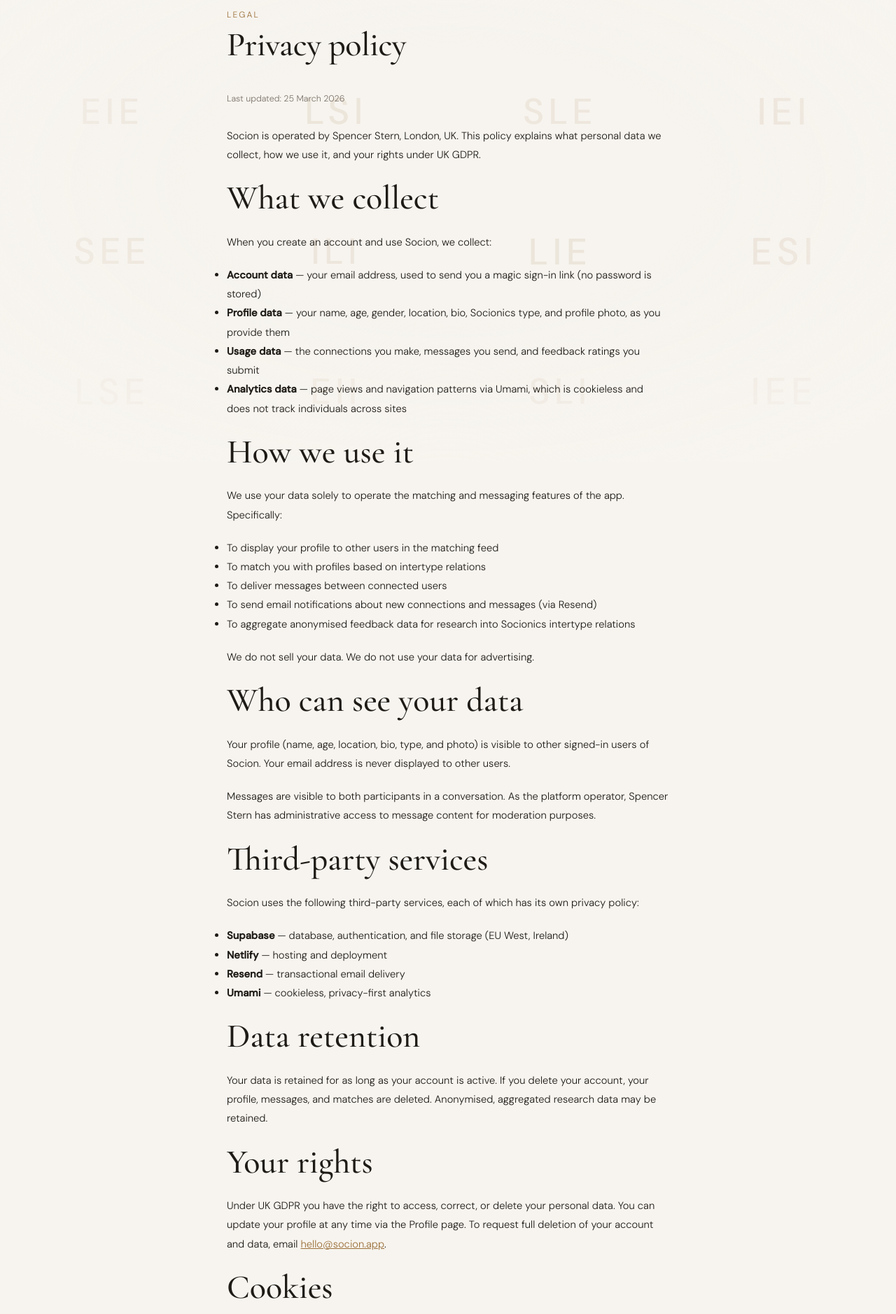
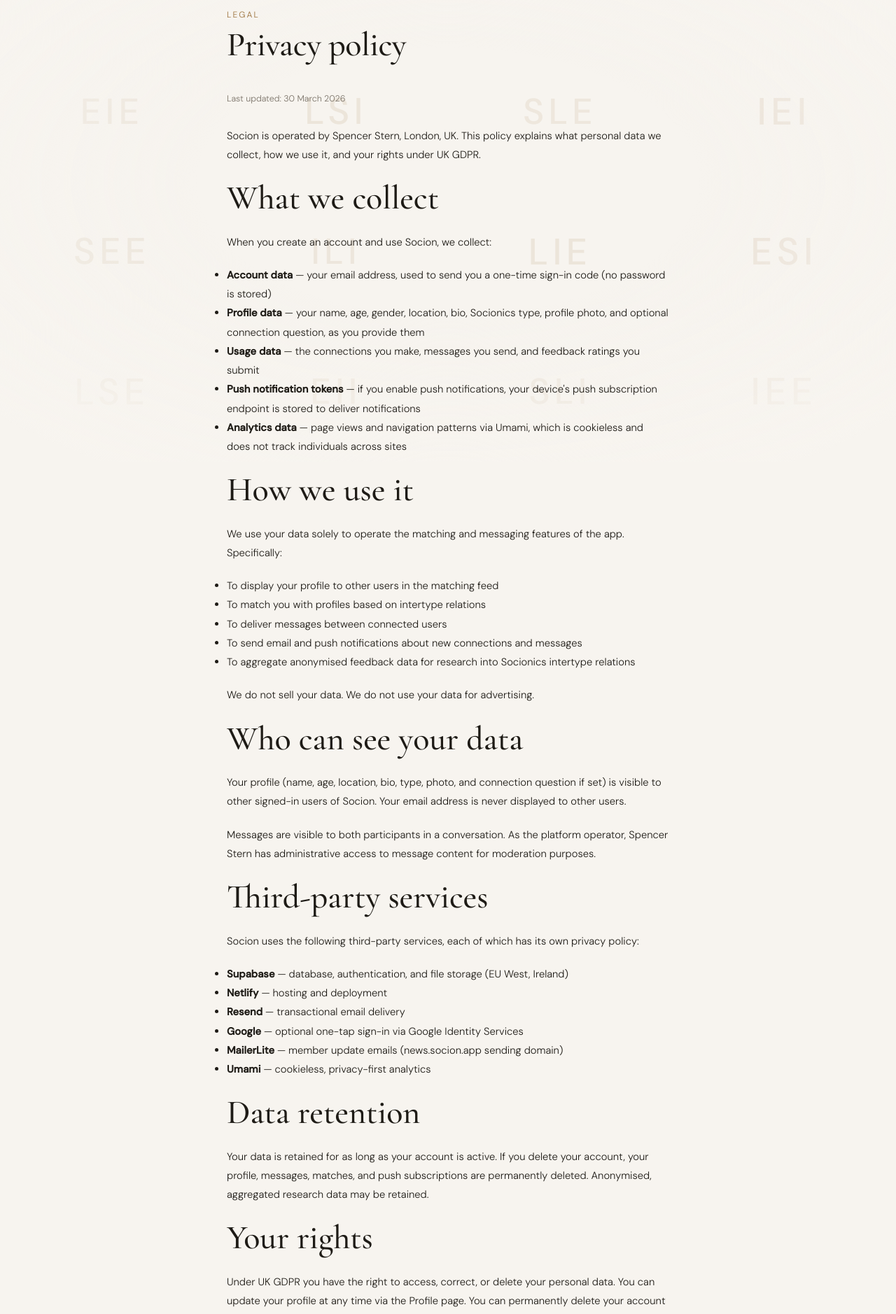
Before and after one commit to sstern42/socionics-match, a React (Vite) app: page /privacy in a window 1280 px wide. Shown: the part 140-2018 px from the top of the page at 70% size. Built offline with nearby package versions, Linux system fonts and the light colour scheme; no server answers.

Commit message:
Add files via upload

```diff
--- a/src/pages/Privacy.jsx
+++ b/src/pages/Privacy.jsx
@@ -10,16 +10,17 @@
         </h1>
 
         <div style={proseStyle}>
-          <p style={metaStyle}>Last updated: 25 March 2026</p>
+          <p style={metaStyle}>Last updated: 30 March 2026</p>
 
           <p>Socion is operated by Spencer Stern, London, UK. This policy explains what personal data we collect, how we use it, and your rights under UK GDPR.</p>
 
           <h2>What we collect</h2>
           <p>When you create an account and use Socion, we collect:</p>
           <ul>
-            <li><strong>Account data</strong> — your email address, used to send you a magic sign-in link (no password is stored)</li>
-            <li><strong>Profile data</strong> — your name, age, gender, location, bio, Socionics type, and profile photo, as you provide them</li>
+            <li><strong>Account data</strong> — your email address, used to send you a one-time sign-in code (no password is stored)</li>
+            <li><strong>Profile data</strong> — your name, age, gender, location, bio, Socionics type, profile photo, and optional connection question, as you provide them</li>
             <li><strong>Usage data</strong> — the connections you make, messages you send, and feedback ratings you submit</li>
+            <li><strong>Push notification tokens</strong> — if you enable push notifications, your device's push subscription endpoint is stored to deliver notifications</li>
             <li><strong>Analytics data</strong> — page views and navigation patterns via Umami, which is cookieless and does not track individuals across sites</li>
           </ul>
 
@@ -29,13 +30,13 @@
             <li>To display your profile to other users in the matching feed</li>
             <li>To match you with profiles based on intertype relations</li>
             <li>To deliver messages between connected users</li>
-            <li>To send email notifications about new connections and messages (via Resend)</li>
+            <li>To send email and push notifications about new connections and messages</li>
             <li>To aggregate anonymised feedback data for research into Socionics intertype relations</li>
           </ul>
           <p>We do not sell your data. We do not use your data for advertising.</p>
 
           <h2>Who can see your data</h2>
-          <p>Your profile (name, age, location, bio, type, and photo) is visible to other signed-in users of Socion. Your email address is never displayed to other users.</p>
+          <p>Your profile (name, age, location, bio, type, photo, and connection question if set) is visible to other signed-in users of Socion. Your email address is never displayed to other users.</p>
           <p>Messages are visible to both participants in a conversation. As the platform operator, Spencer Stern has administrative access to message content for moderation purposes.</p>
 
           <h2>Third-party services</h2>
@@ -44,14 +45,16 @@
             <li><strong>Supabase</strong> — database, authentication, and file storage (EU West, Ireland)</li>
             <li><strong>Netlify</strong> — hosting and deployment</li>
             <li><strong>Resend</strong> — transactional email delivery</li>
+            <li><strong>Google</strong> — optional one-tap sign-in via Google Identity Services</li>
+            <li><strong>MailerLite</strong> — member update emails (news.socion.app sending domain)</li>
             <li><strong>Umami</strong> — cookieless, privacy-first analytics</li>
           </ul>
 
           <h2>Data retention</h2>
-          <p>Your data is retained for as long as your account is active. If you delete your account, your profile, messages, and matches are deleted. Anonymised, aggregated research data may be retained.</p>
+          <p>Your data is retained for as long as your account is active. If you delete your account, your profile, messages, matches, and push subscriptions are permanently deleted. Anonymised, aggregated research data may be retained.</p>
 
           <h2>Your rights</h2>
-          <p>Under UK GDPR you have the right to access, correct, or delete your personal data. You can update your profile at any time via the Profile page. To request full deletion of your account and data, email <a href="mailto:hello@socion.app" style={{ color: 'var(--accent)' }}>hello@socion.app</a>.</p>
+          <p>Under UK GDPR you have the right to access, correct, or delete your personal data. You can update your profile at any time via the Profile page. You can permanently delete your account and all associated data directly in the app via Profile → Details → Delete account. For any other data requests, contact <a href="mailto:hello@socion.app" style={{ color: 'var(--accent)' }}>hello@socion.app</a>.</p>
 
           <h2>Cookies</h2>
           <p>Socion does not use cookies for tracking or advertising. Supabase Auth uses a session token stored in your browser's local storage to keep you signed in.</p>
--- a/src/pages/Terms.jsx
+++ b/src/pages/Terms.jsx
@@ -10,7 +10,7 @@
         </h1>
 
         <div style={proseStyle}>
-          <p style={metaStyle}>Last updated: 26 March 2026</p>
+          <p style={metaStyle}>Last updated: 30 March 2026</p>
 
           <p>These terms govern your use of Socion, operated by Spencer Stern, London, UK. By creating an account you agree to these terms. If you do not agree, do not use the service.</p>
 
@@ -41,7 +41,7 @@
           <p>Socion provides tools to cool off from or block other users. Reports submitted through the block feature are reviewed by the operator at our discretion. We do not guarantee a specific response time or outcome for any report. Where a report indicates a serious violation of these terms, we reserve the right to suspend or remove the reported account.</p>
 
           <h2>6. Account termination</h2>
-          <p>We reserve the right to suspend or terminate any account at any time, with or without notice, if we believe a user has violated these terms or is using the service in a manner that is harmful to other users or the platform. You may delete your account at any time by contacting us at <a href="mailto:hello@socion.app" style={{ color: 'var(--accent)', textDecoration: 'none' }}>hello@socion.app</a>.</p>
+          <p>We reserve the right to suspend or terminate any account at any time, with or without notice, if we believe a user has violated these terms or is using the service in a manner that is harmful to other users or the platform. You may delete your account and all associated data at any time directly in the app via Profile → Details → Delete account. Deletion is permanent and immediate.</p>
 
           <h2>7. Disclaimer and limitation of liability</h2>
           <p>Socion is provided on an "as is" basis. We make no warranties about the availability, accuracy, or suitability of the service. We are not responsible for the conduct of users on or off the platform. To the fullest extent permitted by law, our liability to you for any claim arising from your use of Socion is limited to the amount you have paid us in the twelve months preceding the claim — which, since the service is currently free, is zero.</p>
```
